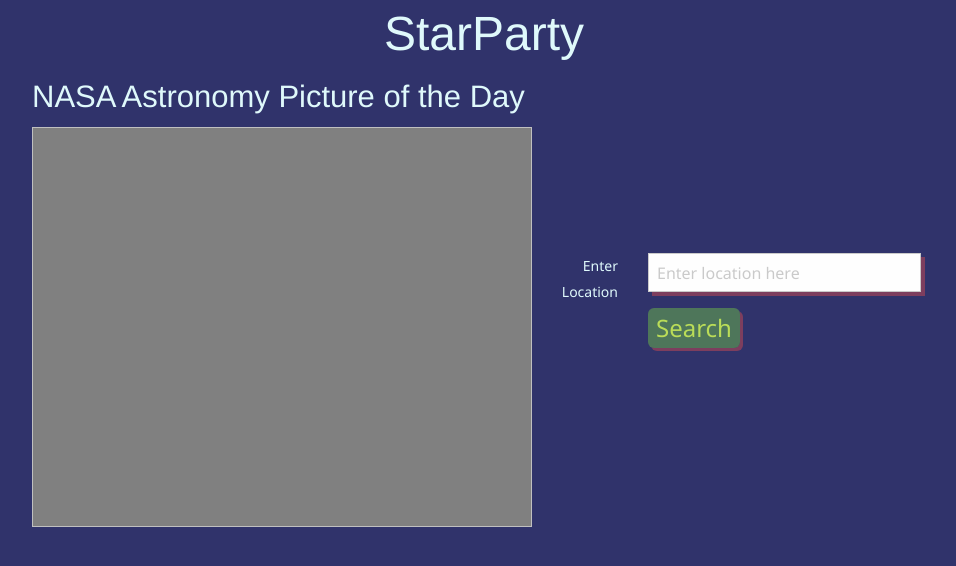
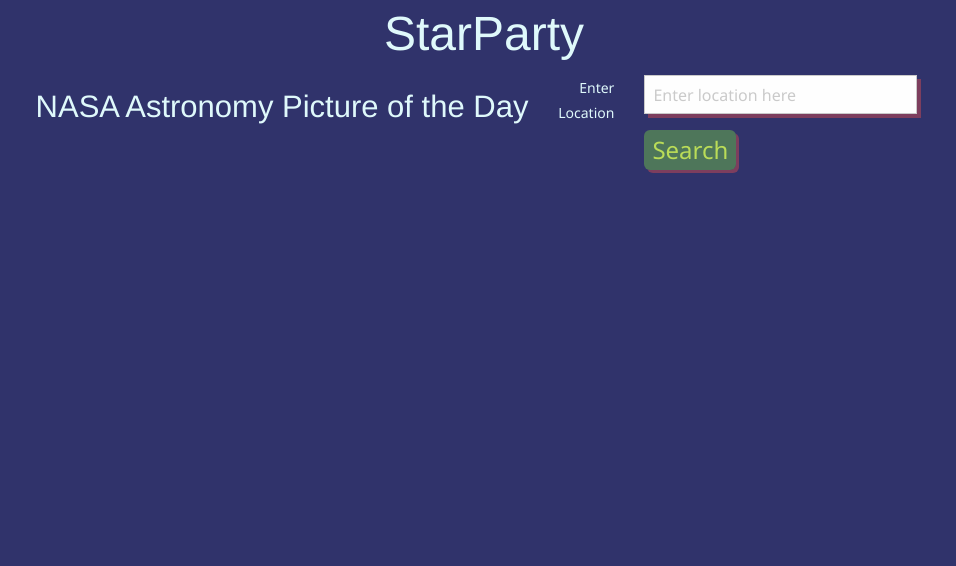
Before and after one commit to millersg47/StarParty, a plain HTML site: page landing.html in a window 1280 px wide. Shown: the whole page, without its empty margins (156-1112 px from the left). Drawn offline with nearby package versions, Linux system fonts and the light colour scheme; a web font is replaced by a local one.

Commit message:
removing placeholder image landing html

```diff
--- a/landing.html
+++ b/landing.html
@@ -25,7 +25,7 @@
     <div style="display: flex;align-items: center; justify-content: center;">
         <div>
             <h3>NASA Astronomy Picture of the Day</h3>
-            <img class="image" style="background-color: gray; height: 400px; width: 500px;"/>
+            <img class="image"/>
         </div>
         <form>
             <div class="grid-x grid-padding-x">
```
